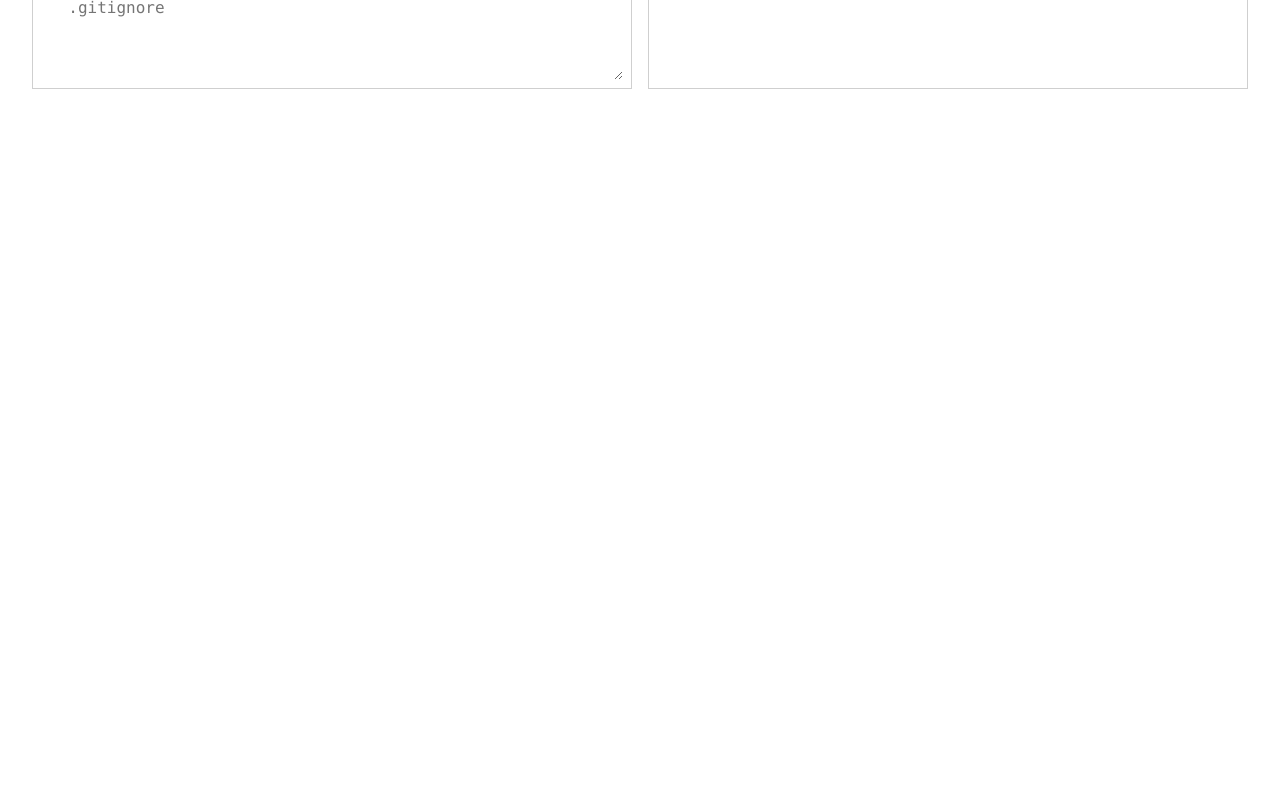
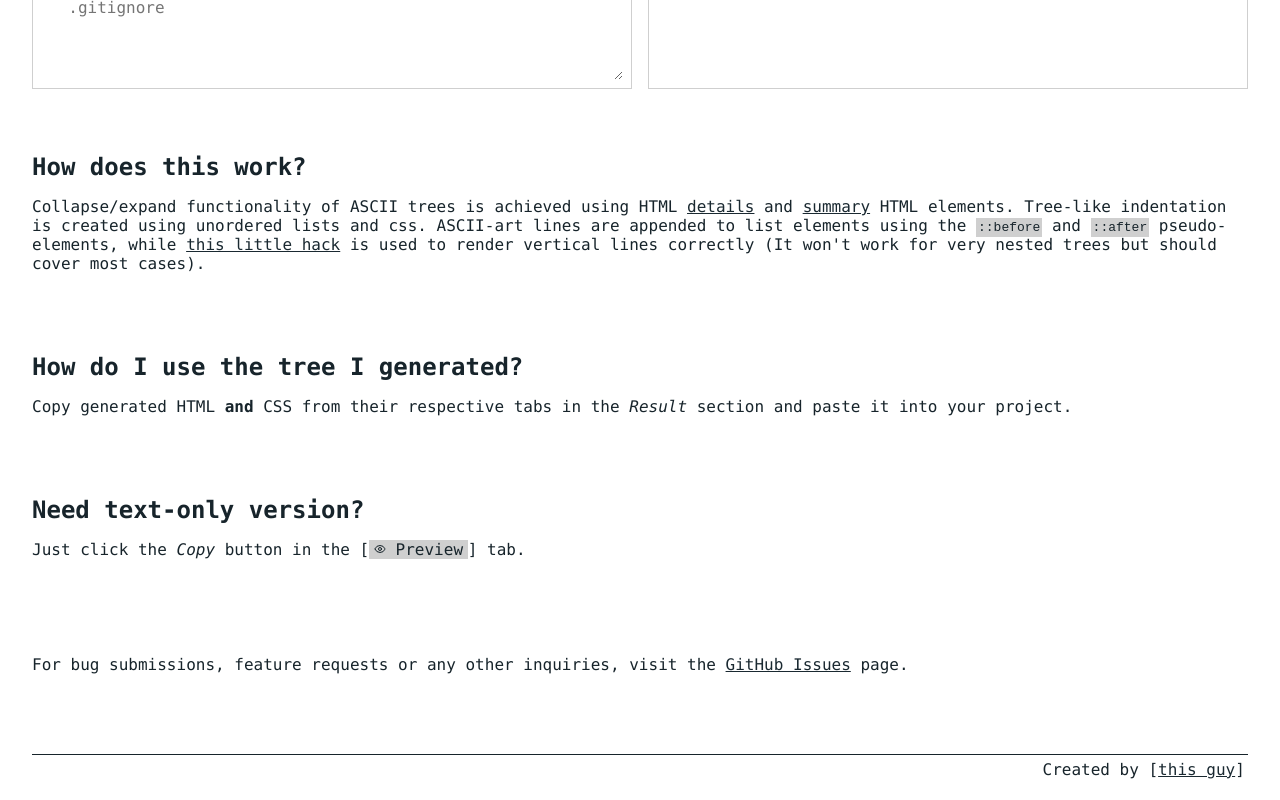
Before and after one commit to MiloradFilipovic/interactive-ascii-tree-demo, a Vue app: page / in a window 1280 px wide. Shown: the part 524-1324 px from the top of the page. Before the commit the page ends 800 px from the top, so only its background shows below. Built offline with nearby package versions, Linux system fonts and the light colour scheme.

Commit message:
📚 Updated home page

```diff
--- a/src/App.vue
+++ b/src/App.vue
@@ -5,6 +5,7 @@ import { computed } from 'vue'
 import InputPane from '@/components/input/InputPane.vue'
 import OutputPane from '@/components/output/OutputPane.vue'
 import { useHighlightTheme } from '@/composables/useHighlightTheme'
+import { Eye } from 'lucide-vue-next'
 
 const uiStore = useUIStore()
 
@@ -21,15 +22,37 @@ useHighlightTheme()
     </div>
     <div :class="$style.content">
       <header :class="$style.header">
-        <h1>
-          <code>Interactive ASCII Tree generator</code>
-        </h1>
+        <h1>Collapsible ASCII Tree generator</h1>
         <p>Build interactive, HTML-only, ASCII trees from your text input.</p>
       </header>
       <div :class="$style.panes">
         <div :class="[$style.pane]"><InputPane /></div>
         <div :class="[$style.pane]"><OutputPane /></div>
       </div>
+      <section>
+        <h2>How does this work?</h2>
+        <p>
+          Collapse/expand functionality of ASCII trees is achieved using HTML <a href="https://developer.mozilla.org/en-US/docs/Web/HTML/Reference/Elements/details" target="_blank">details</a>
+          and <a href="https://developer.mozilla.org/en-US/docs/Web/HTML/Reference/Elements/summary" target="_blank">summary</a> HTML elements. Tree-like indentation is created using unordered lists and css.
+          ASCII-art lines are appended to list elements using the <code>::before</code> and <code>::after</code> pseudo-elements,
+          while <a href="https://github.com/MiloradFilipovic/interactive-ascii-tree-generator/blob/a687ffbaed4420f20b1e4e6ab1f65efdb255e8ea/src/components/output/ascii/ASCIIPreview.vue#L55" target="_blank">this little hack</a>
+          is used to render vertical lines correctly (It won't work for very nested trees but should cover most cases).
+        </p>
+      </section>
+      <section>
+        <h2>How do I use the tree I generated?</h2>
+        <p>Copy generated HTML <b>and</b> CSS from their respective tabs in the <i>Result</i> section and paste it into your project.</p>
+      </section>
+      <section>
+        <h2>Need text-only version?</h2>
+        <p>Just click the <i>Copy</i> button in the [<span :class="$style.tab"><Eye :size="12" /> Preview</span>] tab.</p>
+      </section>
+      <section>
+        <p>For bug submissions, feature requests or any other inquiries, visit the <a href="https://github.com/MiloradFilipovic/interactive-ascii-tree-generator/issues" target="_blank">GitHub Issues</a> page.</p>
+      </section>
+      <footer>
+        Created by [<a href="https://github.com/MiloradFilipovic" target="_blank">this guy</a>]
+      </footer>
     </div>
   </div>
 </template>
@@ -64,6 +87,21 @@ useHighlightTheme()
   @media screen and (max-width: 1300px) {
     padding: 0 1rem;
   }
+}
+
+a {
+  color: var(--text-color-lighter);
+}
+
+code {
+  background-color: var(--background-muted);
+  padding: 2px;
+}
+
+.tab {
+  background-color: var(--background-muted);
+  padding: 0 0.3rem;
+  font-family: inherit;
 }
 
 .header {
@@ -106,4 +144,10 @@ useHighlightTheme()
     }
   }
 }
+
+footer {
+  border-top: 1px solid var(--text-color);
+  padding: 0.3rem 0.2rem;
+  text-align: end;
+}
 </style>
```
